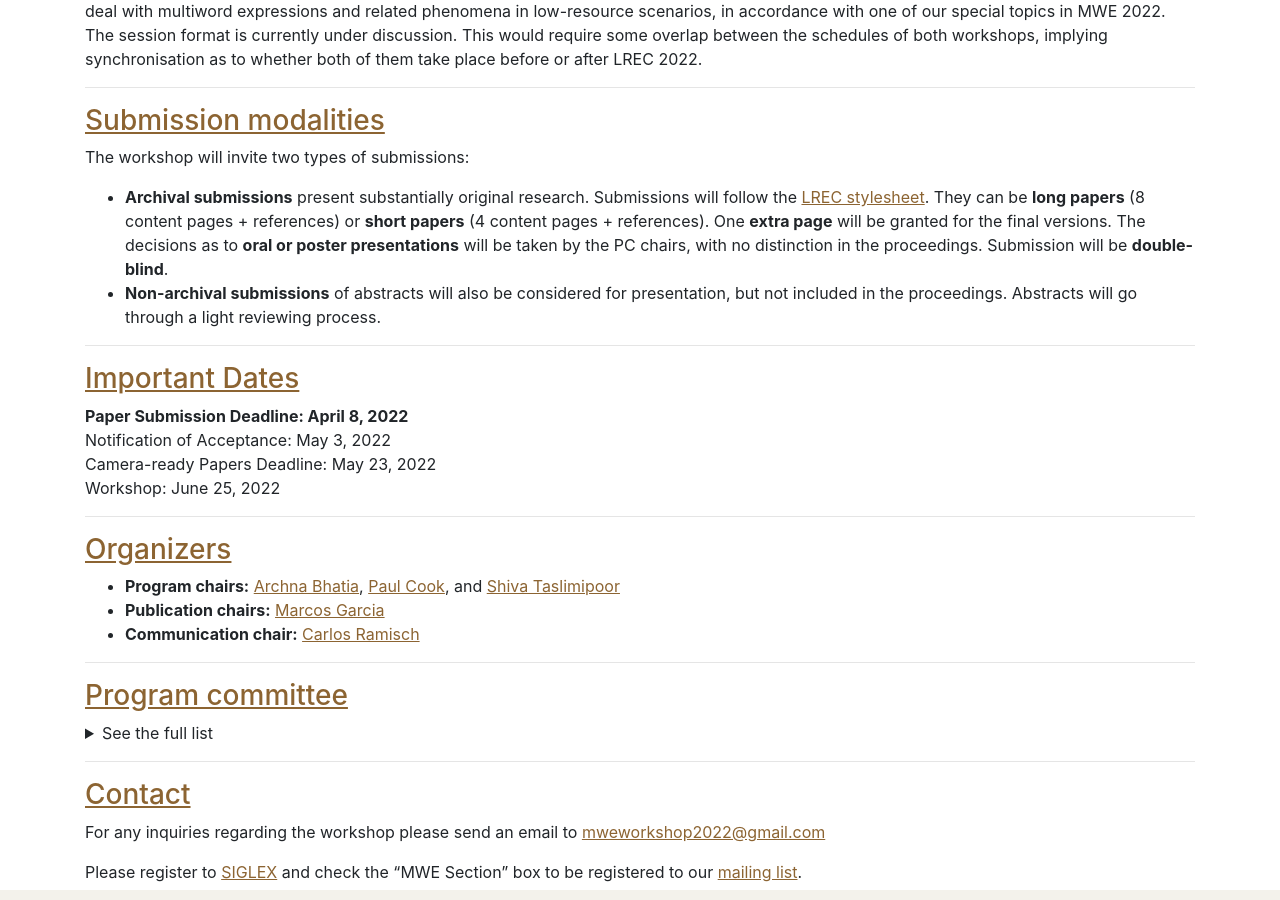
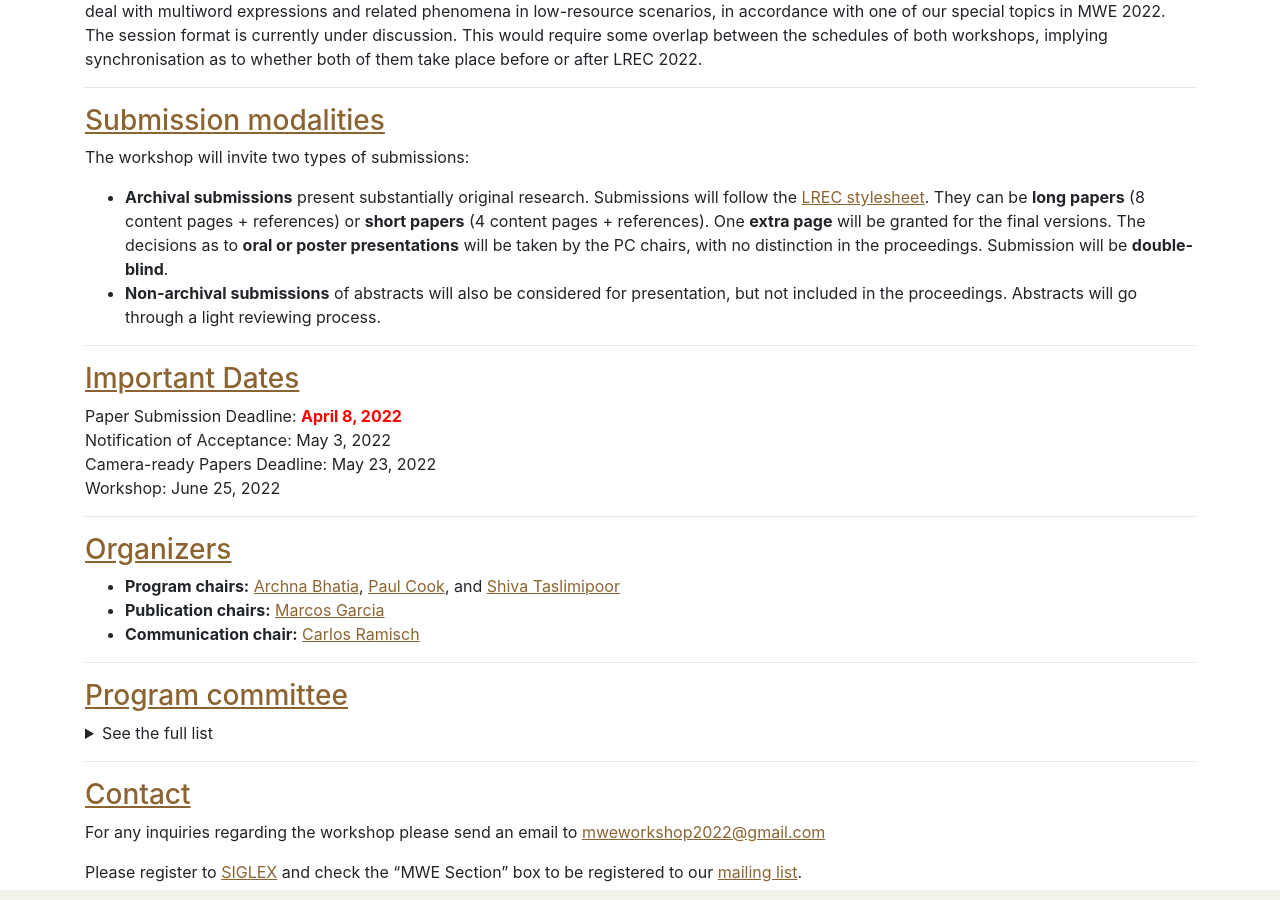
Before and after one commit to multiword/multiword.github.io, a Jekyll site: the page built from mwe2022/index.md, in a window 1280 px wide and 900 px high, scrolled down 2072 px. Built offline with Jekyll 4.4.1, drawn with Linux system fonts in a browser that asks for light colours; comment, search, counter and statistics services are not loaded.

Commit message:
Make formatting changes.

```diff
--- a/mwe2022/index.md
+++ b/mwe2022/index.md
@@ -86,7 +86,7 @@ The workshop will invite two types of submissions:
 -----
 
 ### <a name="dates"> Important Dates </a>
-**Paper Submission Deadline: April 8, 2022**<br>
+Paper Submission Deadline: **<font color="red">April 8, 2022</font>**<br>
 Notification of Acceptance: May 3, 2022<br>
 Camera-ready Papers Deadline: May 23, 2022<br>
 Workshop: June 25, 2022
```
